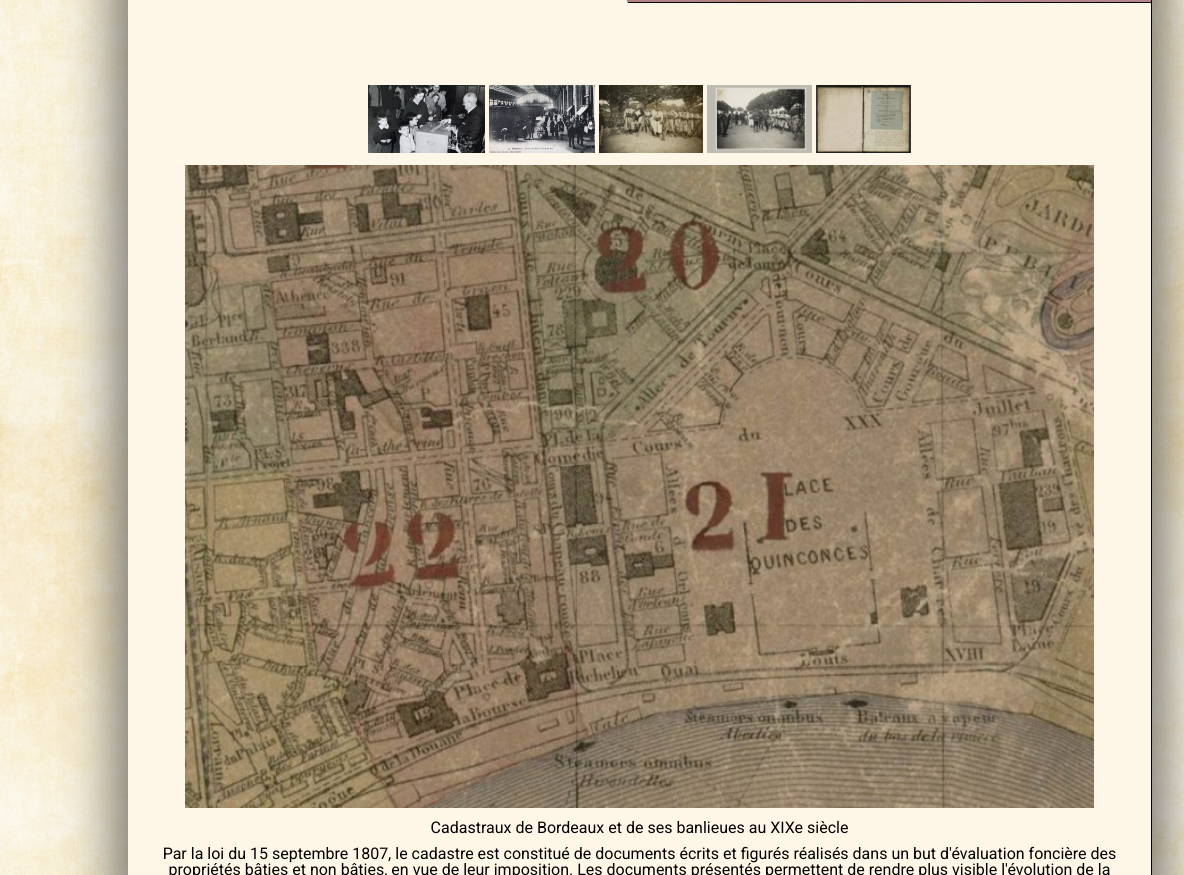
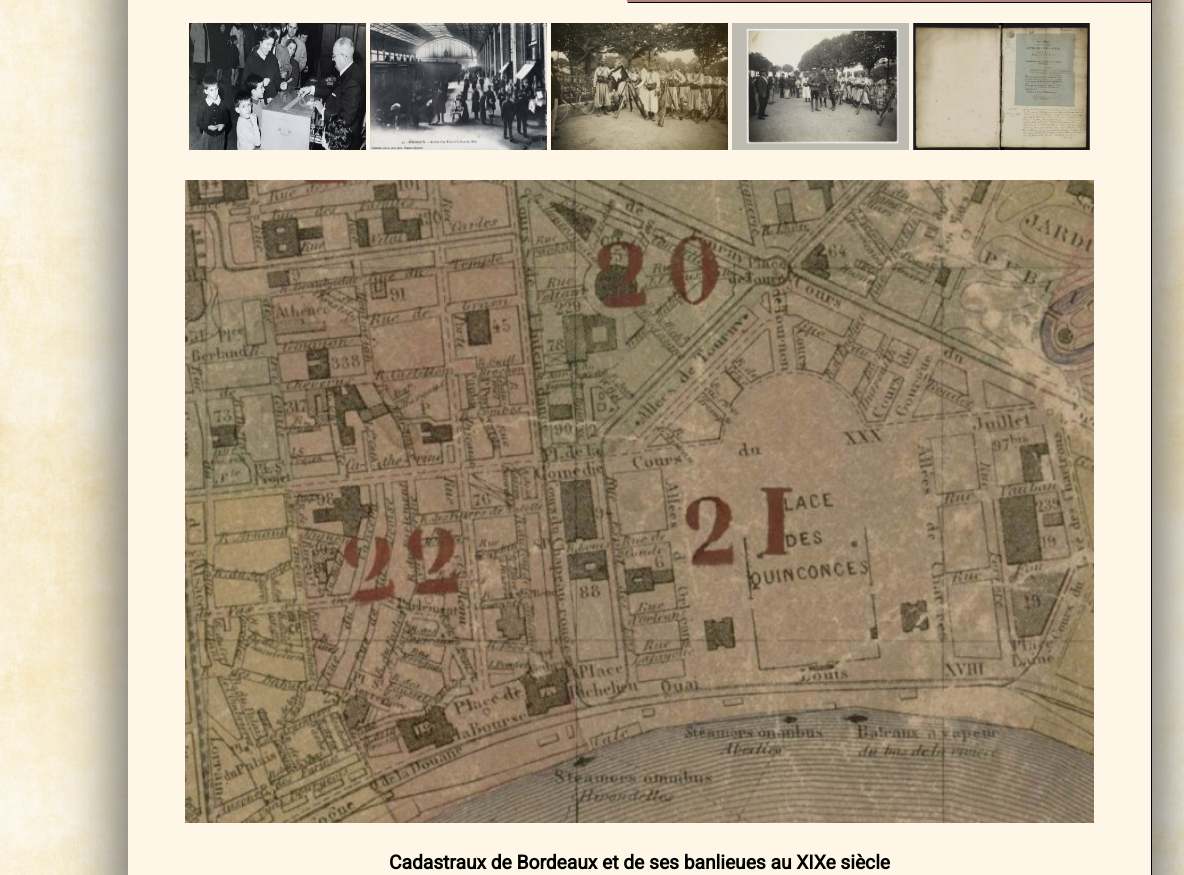
Before and after one commit to GErpeldinger/Archives-Bordeaux-Metropole, a plain HTML site: page galerie.html in a window 1280 px wide. Shown: the part 77-952 px from the top of the page, 0-1184 px from the left. Drawn offline with Linux system fonts and the light colour scheme.

Commit message:
Dernier paufinage

```diff
--- a/galerie.html
+++ b/galerie.html
@@ -32,12 +32,12 @@
       </nav>
    </header>
    <main>
-      <div class="gallery">
-         <img src="gallery/archive.jpg" alt="photo du bureau de vote archives Bordeaux" class="gal_img gimpA" title="Archive Bordeaux">
-         <img src="gallery/gare_du_midi.jpg" alt="photo de la Gare du midi" class="gal_img gimpB" title="Gare du midi">
-         <img src="gallery/Tirailleurs_b.png" alt="photo des Tirraileurs Algériens" class="gal_img gimpC" title="Tirailleurs Algériens">
-         <img src="gallery/Tirailleurs.png" alt="photo des Tirraileurs Algérien et Tunisiens" class="gal_img gimpD" title="Tirailleurs Algériens et Tunisiens">
-         <img src="gallery/registre_acte_deces_1808.png" alt="photo de l' Acte de dècès 1808" class="gal_img gimpE" title="Acte des décès 1808">
+      <div class="main-gallery">
+         <img src="gallery/archive.jpg" alt="photo du bureau de vote archives Bordeaux" class="gal_img" title="Archive Bordeaux">
+         <img src="gallery/gare_du_midi.jpg" alt="photo de la Gare du midi" class="gal_img" title="Gare du midi">
+         <img src="gallery/Tirailleurs_b.png" alt="photo des Tirraileurs Algériens" class="gal_img" title="Tirailleurs Algériens">
+         <img src="gallery/Tirailleurs.png" alt="photo des Tirraileurs Algérien et Tunisiens" class="gal_img" title="Tirailleurs Algériens et Tunisiens">
+         <img src="gallery/registre_acte_deces_1808.png" alt="photo de l' Acte de dècès 1808" class="gal_img" title="Acte des décès 1808">
          <img src="gallery/cadastre.jpg" alt="photo du cadastre de Bordeaux" class="gal_img gimpF" title="Cadastre de Bordeaux">
          <article>
             <h3>Cadastraux de Bordeaux et de ses banlieues au XIXe siècle </h3>
--- a/style.css
+++ b/style.css
@@ -269,36 +269,39 @@ ol li {
 
 /* MAIN GALLERY */
 
-.gallery {
+.main-gallery {
    display: flex;
    align-content: space-around;
    justify-content: center;
    width: auto;
    flex-wrap: wrap;
    padding-top: 10vh;
-   /* height: auto; */
    margin: 0 auto;
+   padding: 0 20px;
 }
 
 .gal_img {
    width: auto;
-   height: 6vh;
-   margin: 2px;
+   height: auto;
+   width: 18%;
+   margin: 20px 2px;
    background-color: #88888888;
 }
 
-.gallery h3 {
-   font-size: initial;
+.gimpF {
+   height: 35%;
+   width: 100%;
+}
+
+.main-gallery h3 {
+   font-size: 1.2em;
+   font-weight: 700;
    margin-bottom: 10px;
    margin-left: auto;
    margin-right: auto;
 }
 
-.gimpF {
-   height: 35vh;
-}
-
-.gallery article {
+.main-gallery article {
    text-align: center;
    display: flex;
    flex-wrap: wrap;
@@ -598,13 +601,12 @@ footer img {
       font-size: 1.3em;
    }
    /* MAIN GALLERY */
-
-   .gallery article{
+   .main-gallery article {
       font-size: inherit;
    }
-
-   .gal_img {
-      height: 68px;
+   .main-gallery {
+      flex-direction: row;
+      justify-content: center;
    }
    .gimpF {
       margin-left: auto;
@@ -612,11 +614,6 @@ footer img {
       margin-top: 10px;
       height: auto;
       width: 71vw;
-      /* justify-items: baseline; */
-   }
-   .gallery {
-      flex-direction: row;
-      justify-content: center;
    }
    /* MAIN CONTACT */
    #main-contact section {
```
